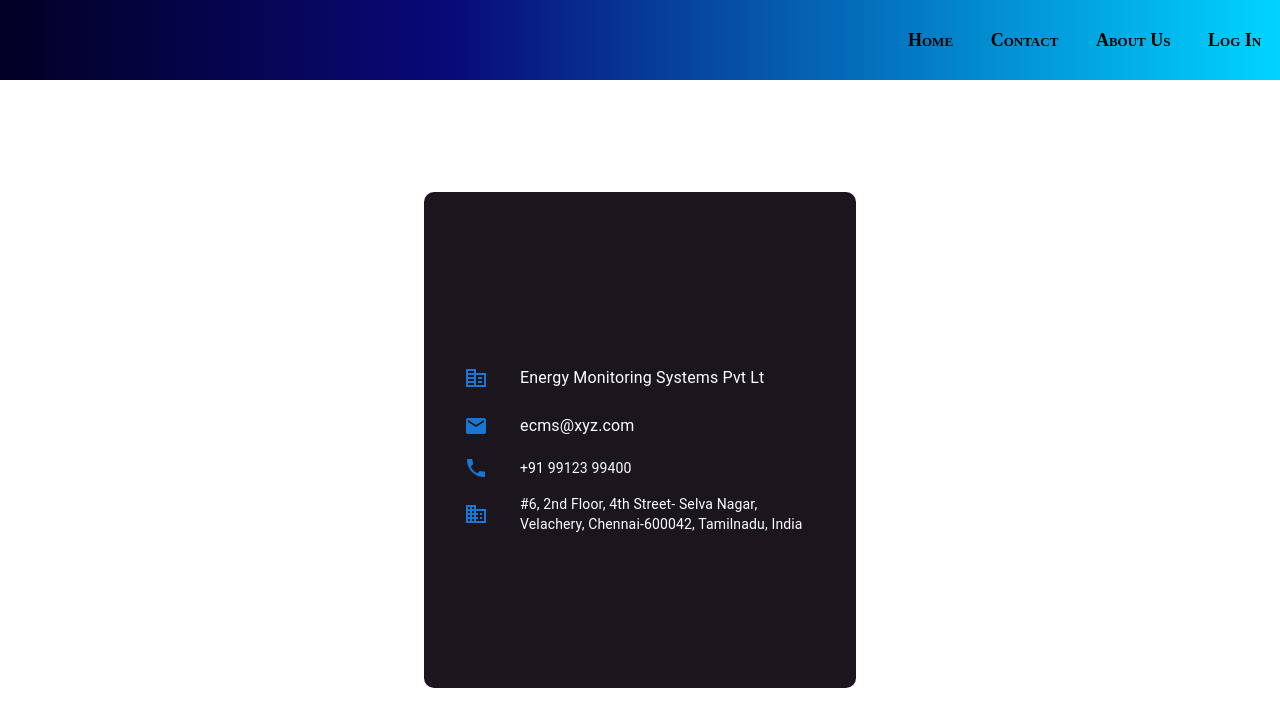
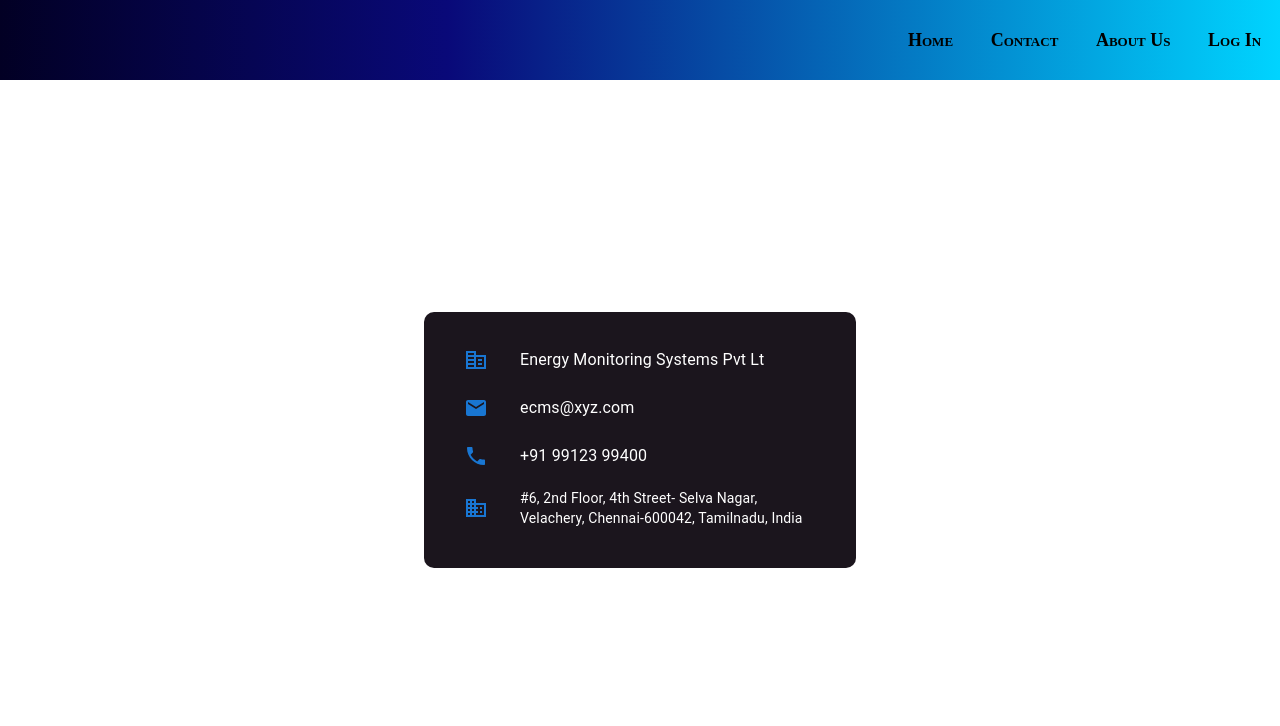
Before and after one commit to Sri1263/Energy-Consumption-Monitoring-System, a React (Create React App) app: page /contact in a window 1280 px wide. Shown: the top 726 px of the page. Built offline with nearby package versions, Linux system fonts and the light colour scheme.

Commit message:
Contact Page Fixed

```diff
--- a/src/Components/WebsiteNavigation/Contact.js
+++ b/src/Components/WebsiteNavigation/Contact.js
@@ -34,7 +34,7 @@ const Contact = () => {
                                 primary="ecms@xyz.com"
                             />
                         </ListItem>
-                        <ListItem dense={true}>
+                        <ListItem dense={false}>
                             <ListItemIcon>
                                 <PhoneIcon color='primary' />
                             </ListItemIcon>
--- a/src/Components/WebsiteNavigation/contact.css
+++ b/src/Components/WebsiteNavigation/contact.css
@@ -9,11 +9,11 @@
 }
 .ContactLeft{
     /* background-color: rgb(232, 232, 232); */
-    height: 60%;
+    height: fit-content;
     width: 30vw;
     padding: 3vh;
     color: white;
-    padding-top: 5vh;
+    padding-top: 2vh;
     background-color: rgb(27, 21, 29);
     border-radius: 10px;
     transition: 0.7s;
```
